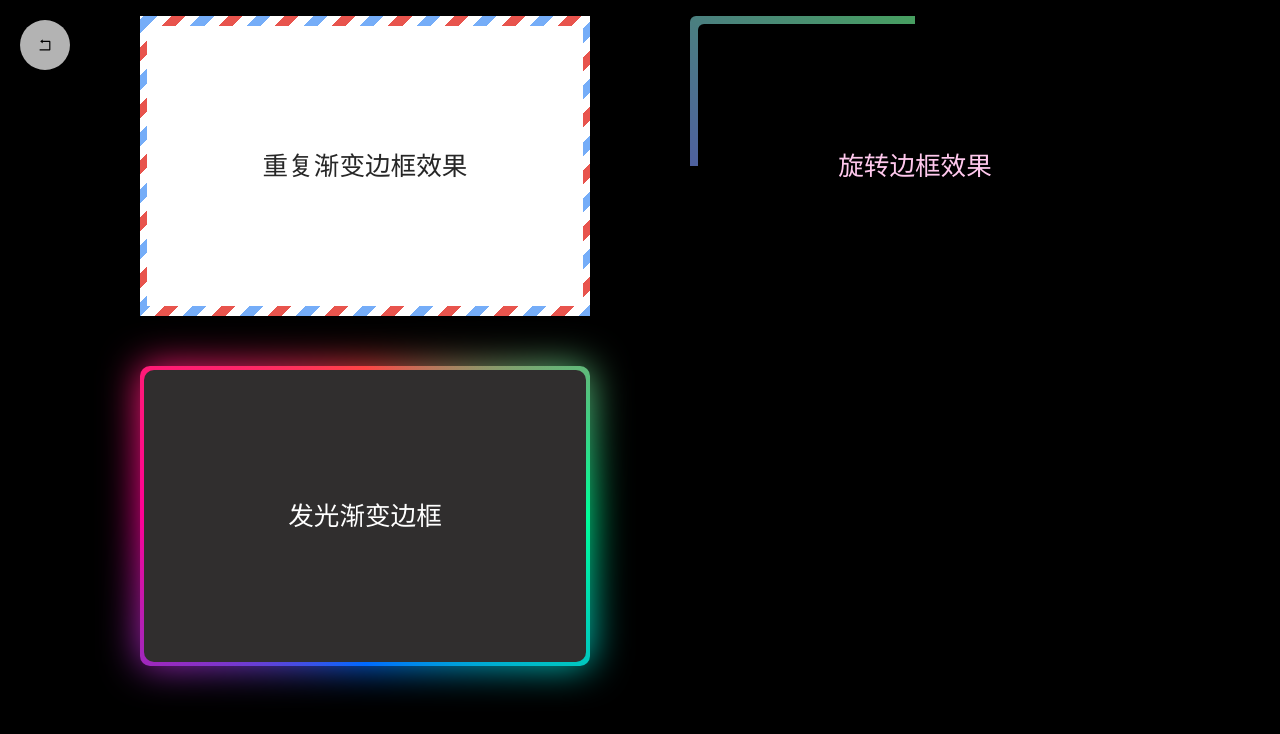
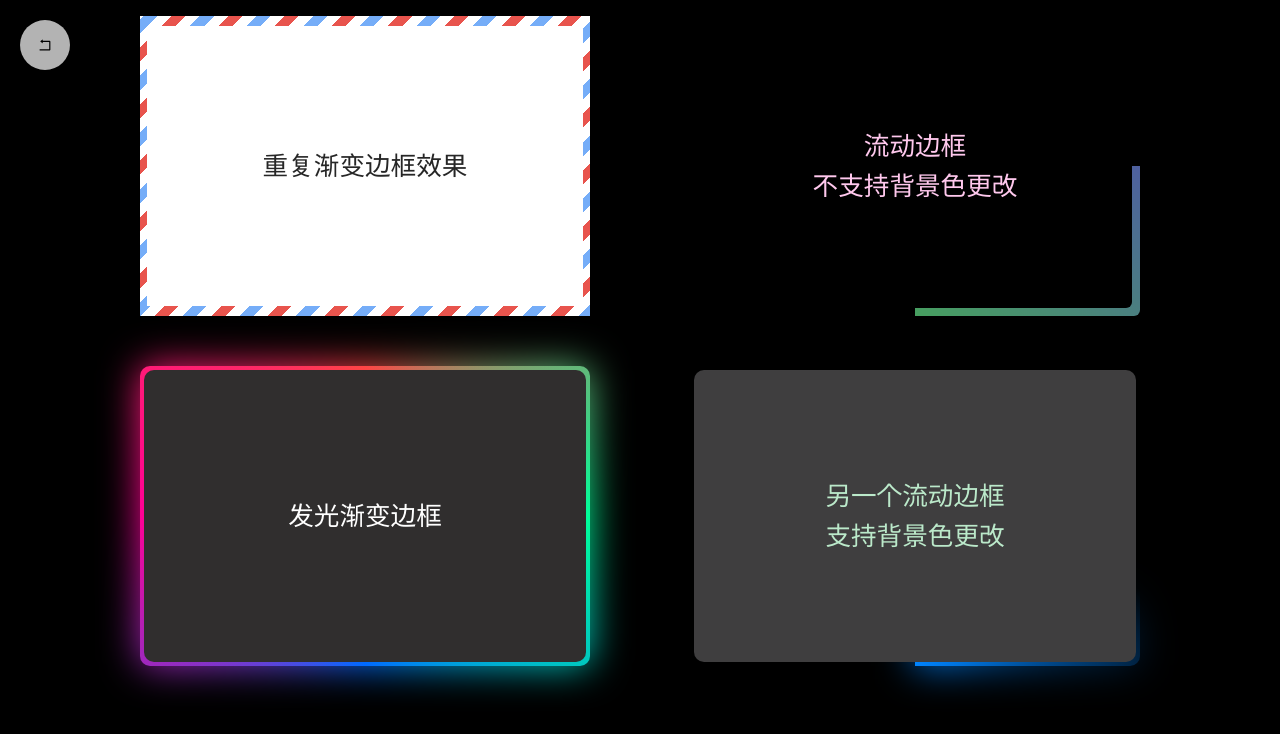
Before and after one commit to zjclxx/vue3-se, a Vue app: page /border in a window 1280 px wide. Shown: the top 734 px of the page. Built offline with nearby package versions, Linux system fonts and the light colour scheme.

Commit message:
feat: 流光边框

```diff
--- a/src/views/border/index.vue
+++ b/src/views/border/index.vue
@@ -7,11 +7,18 @@
         </div>
       </div>
       <div class="rotate-border">
-        <span>旋转边框效果</span>
+        <span>流动边框</span>
+        <span>不支持背景色更改</span>
       </div>
       <div class="cone-border">
         <div class="self-box">
           <span>发光渐变边框</span>
+        </div>
+      </div>
+      <div class="flowing-light-border">
+        <div class="self-box">
+          <span>另一个流动边框</span>
+          <span>支持背景色更改</span>
         </div>
       </div>
     </div>
@@ -21,9 +28,32 @@
 
 <script setup>
   import Back from "@/components/back/index.vue";
+  // import { ref, onMounted, onUnmounted } from "vue";
+
+  // const rotateDeg = ref(90);
+
+  // const timer = ref(null);
+
+  // onMounted(() => {
+  //   timer.value = setInterval(() => {
+  //     rotateDeg.value += 0.7;
+  //   }, 10);
+  // });
+
+  // onUnmounted(() => {
+  //   if (timer.value) {
+  //     clearInterval(timer.value);
+  //     timer.value = null;
+  //   }
+  // });
 </script>
 
 <style lang="scss" scoped>
+  @property --flowing-light-angle {
+    syntax: "<angle>";
+    initial-value: 180deg;
+    inherits: false;
+  }
   $zIndex: 10;
   // $sizeHeight: 300px;
   $aspectRatio: 1.5;
@@ -35,7 +65,7 @@
     // overflow: hidden auto;
     background: #000;
     padding: 16px 0;
-    z-index: -1;
+    z-index: 1; //此处必须写1 不写和-1都会有bug
 
     .border-container {
       margin: auto;
@@ -66,6 +96,7 @@
             #fff 40px
           ) -20px -20px/200% 200%;
         transition: 0.3s;
+        z-index: 9999;
         .inner-border-container {
           padding: 0 50px;
           position: absolute;
@@ -90,6 +121,7 @@
 
       .rotate-border {
         display: flex;
+        flex-direction: column;
         justify-content: center;
         align-items: center;
         // height: $sizeHeight;
@@ -183,6 +215,63 @@
           filter: blur(1.2rem);
         }
       }
+
+      .flowing-light-border {
+        aspect-ratio: $aspectRatio;
+        position: relative;
+        padding: 4px;
+        .self-box {
+          width: 100%;
+          height: 100%;
+          display: flex;
+          flex-direction: column;
+          justify-content: center;
+          align-items: center;
+          background: #3f3e3f;
+          color: #bbe9ca;
+          font-size: 2vw;
+          border-radius: 10px;
+        }
+
+        &::after,
+        &::before {
+          content: "";
+          position: absolute;
+          width: 100%;
+          height: 100%;
+          left: 50%;
+          top: 50%;
+          transform: translate(-50%, -50%);
+          // background-image: conic-gradient(
+          //   from calc(v-bind(rotateDeg) * 1deg),
+          //   transparent 80%,
+          //   rgb(0, 132, 255)
+          // );
+          background-image: conic-gradient(
+            from var(--flowing-light-angle),
+            transparent 80%,
+            rgb(0, 132, 255)
+          );
+          z-index: -1;
+          border-radius: 10px;
+          animation: spinFlowingLight 5s linear infinite;
+        }
+
+        &::before {
+          filter: blur(1.2rem);
+        }
+        @keyframes spinFlowingLight {
+          0% {
+            --flowing-light-angle: -180deg;
+          }
+          50% {
+            --flowing-light-angle: 0deg;
+          }
+          100% {
+            --flowing-light-angle: 180deg;
+          }
+        }
+      }
     }
   }
 </style>
```
